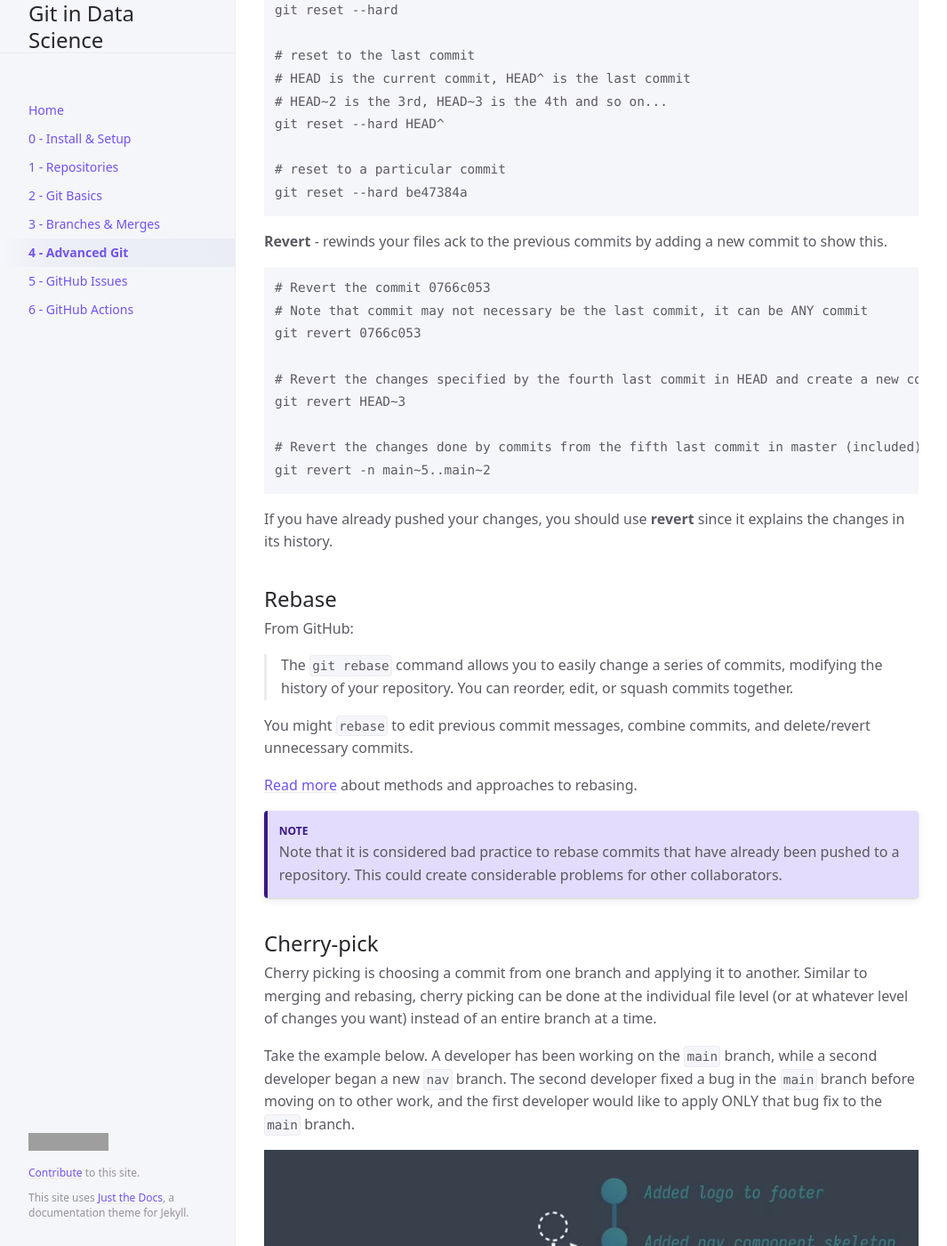
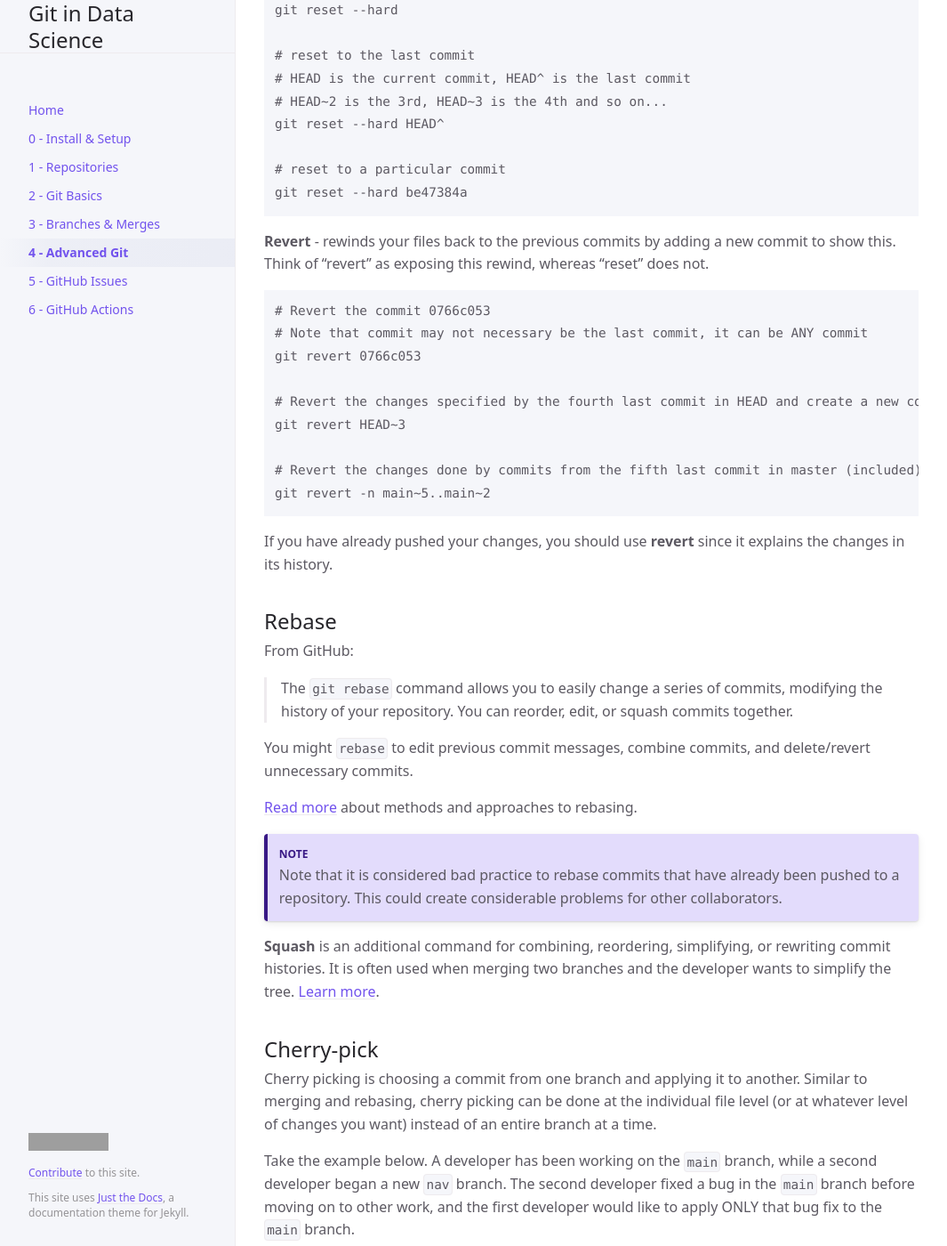
Before and after one commit to UVADS/git-basics, a Jekyll site: the page built from docs/git-advanced.md, in a window 1280 px wide and 1400 px high, scrolled down 3131 px. Shown: the whole window at 89% size, without its empty margins (107-1172 px from the left). Built offline with Jekyll 4.4.1, drawn with Linux system fonts in a browser that asks for light colours; cached includes are drawn as plain includes; some of the changed text lies outside the part shown; grey boxes are pictures that could not be loaded.

Commit message:
Squash commits

````diff
--- a/docs/git-advanced.md
+++ b/docs/git-advanced.md
@@ -120,7 +120,7 @@ git reset --hard HEAD^
 git reset --hard be47384a
 ```
 
-**Revert** - rewinds your files ack to the previous commits by adding a new commit to show this.
+**Revert** - rewinds your files back to the previous commits by adding a new commit to show this. Think of "revert" as exposing this rewind, whereas "reset" does not.
 
 ```
 # Revert the commit 0766c053
@@ -149,6 +149,8 @@ You might `rebase` to edit previous commit messages, combine commits, and delete
 {: .note }
 Note that it is considered bad practice to rebase commits that have already been pushed to a repository. This could create
 considerable problems for other collaborators.
+
+**Squash** is an additional command for combining, reordering, simplifying, or rewriting commit histories. It is often used when merging two branches and the developer wants to simplify the tree. [Learn more](https://github.blog/open-source/git/squash-your-commits/).
 
 ## Cherry-pick
 
````
Also changed, not shown: other parts of docs/git-advanced.md (+1 -1 lines).
